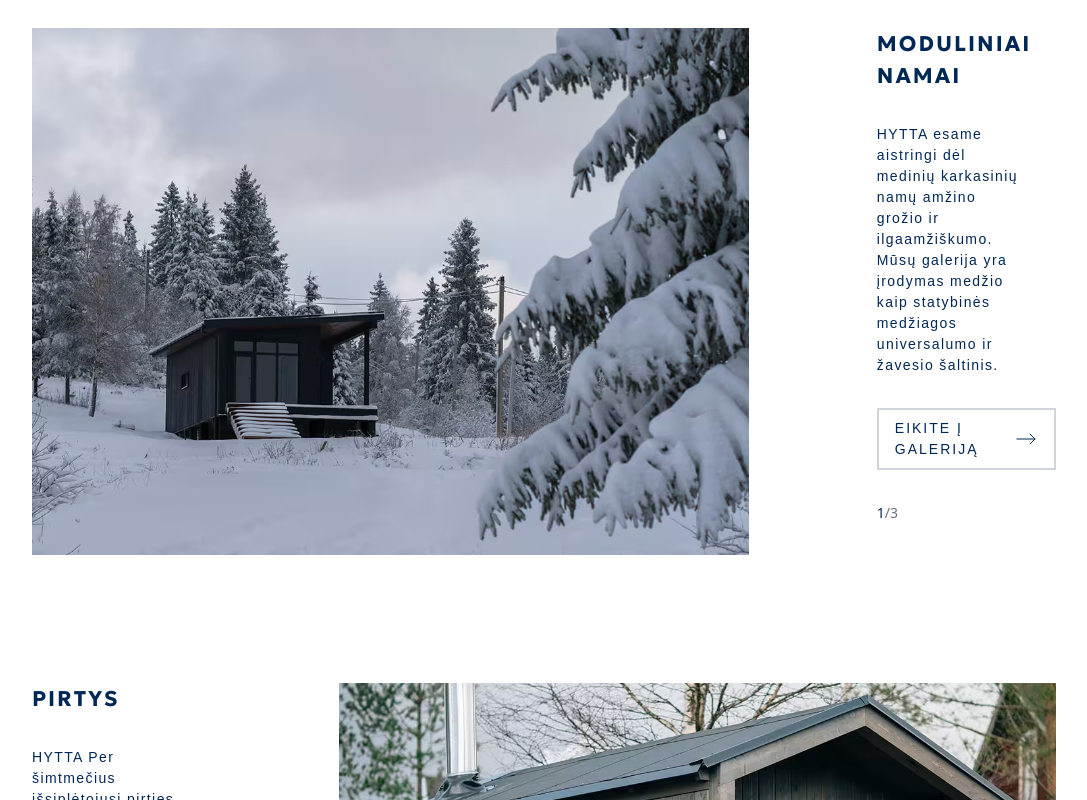
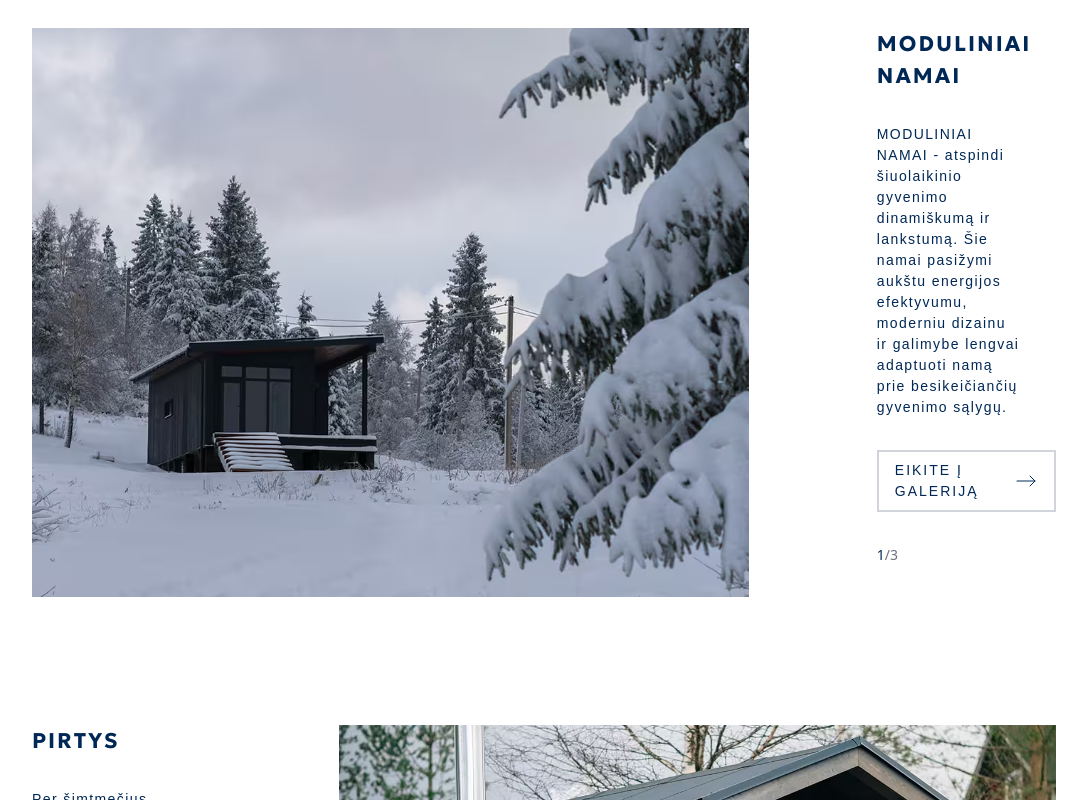
Before and after one commit to CappaCoppa/HYTTA, a SvelteKit app: page / in a window 1280 px wide. Shown: the part 900-1700 px from the top of the page, without its empty margins (96-1183 px from the left). Built offline with nearby package versions, Linux system fonts and the light colour scheme; a web font is replaced by a local one.

Commit message:
updated hero banner and works section descriptions

```diff
--- a/src/routes/+page.svelte
+++ b/src/routes/+page.svelte
@@ -11,7 +11,7 @@
 </svelte:head>
 
 <section>
-	<div class="hero-banner h-[25vh] sm:h-[50vh] md:h-[70vh] lg:h-[100vh] relative animate-fadeIn overflow-hidden" style="animation-delay: 0.8s;">
+	<div class="hero-banner h-[50vh] sm:h-[50vh] md:h-[70vh] lg:h-[100vh] relative animate-fadeIn overflow-hidden" style="animation-delay: 0.8s;">
 		<div class=" absolute w-full h-full z-40 bg-primary opacity-0 animate-fadeOpacity" style="animation-delay: 1.8s;"></div>
 		<div class="py-[16px] h-full z-40 flex w-full animate-fadeIn opacity-0"  style="animation-delay: 2.8s;">
 			<div class="text-secondary flex flex-col justify-center w-full px-[16px] sm:px-[32px] md:px-[64px] lg:px-[128px]" >
--- a/src/routes/Works.svelte
+++ b/src/routes/Works.svelte
@@ -65,7 +65,7 @@ const pirtysArray = [
                 Moduliniai Namai
             </h2>
             <p class="font-secondary text-a md:text-p md:w-[80%] text-primary tracking-widest">
-                <span class="uppercase">hytta</span> esame aistringi dėl medinių karkasinių namų amžino grožio ir ilgaamžiškumo. Mūsų galerija yra įrodymas medžio kaip statybinės medžiagos universalumo ir žavesio šaltinis.
+                <span class="uppercase">Moduliniai namai</span> - atspindi šiuolaikinio gyvenimo dinamiškumą ir lankstumą.  Šie namai pasižymi aukštu energijos efektyvumu, moderniu dizainu ir galimybe lengvai adaptuoti namą prie besikeičiančių gyvenimo sąlygų.
             </p>
             <a href="/works/framed-houses" class="text-a md:text-p group border-2 border-gray-300 px-[16px] py-[8px] text-primary font-secondary uppercase tracking-[2px] flex gap-[8px] justify-center items-center stroke-primary hover:border-primary hover:bg-primary hover:text-secondary transition-all ease-in-out duration-700 hover:stroke-secondary">
                 Eikite į galeriją <spna class="group-hover:translate-x-2 transition-transform ease-in-out duration-700"><svg xmlns="http://www.w3.org/2000/svg" width="24" height="24" viewBox="0 0 24 24" fill="none">
@@ -83,7 +83,7 @@ const pirtysArray = [
                 Pirtys
             </h3>
             <p class="font-secondary text-a md:text-p md:w-[80%] text-primary tracking-widest">
-                <span class="uppercase">hytta</span> Per šimtmečius išsiplėtojusi pirties kultūra liudija, kad ši vieta – tai ne vien patogumas ar prabanga, bet gyvenimo būdo dalis, suteikianti gilumą ir prasmingumą mūsų kasdienybei.
+             Per šimtmečius išsiplėtojusi pirties kultūra liudija, kad ši vieta – tai ne vien patogumas ar prabanga, bet gyvenimo būdo dalis, suteikianti gilumą ir prasmingumą mūsų kasdienybei.
             </p>
             <a href="/works/saunas" class="text-a md:text-p group border-2 border-gray-300 px-[16px] py-[8px] text-primary font-secondary uppercase tracking-[2px] flex gap-[8px] justify-center items-center stroke-primary hover:border-primary hover:bg-primary hover:text-secondary transition-all ease-in-out duration-700 hover:stroke-secondary">
                 Eikite į galeriją <spna class="group-hover:translate-x-2 transition-transform ease-in-out duration-700"><svg xmlns="http://www.w3.org/2000/svg" width="24" height="24" viewBox="0 0 24 24" fill="none">
```
